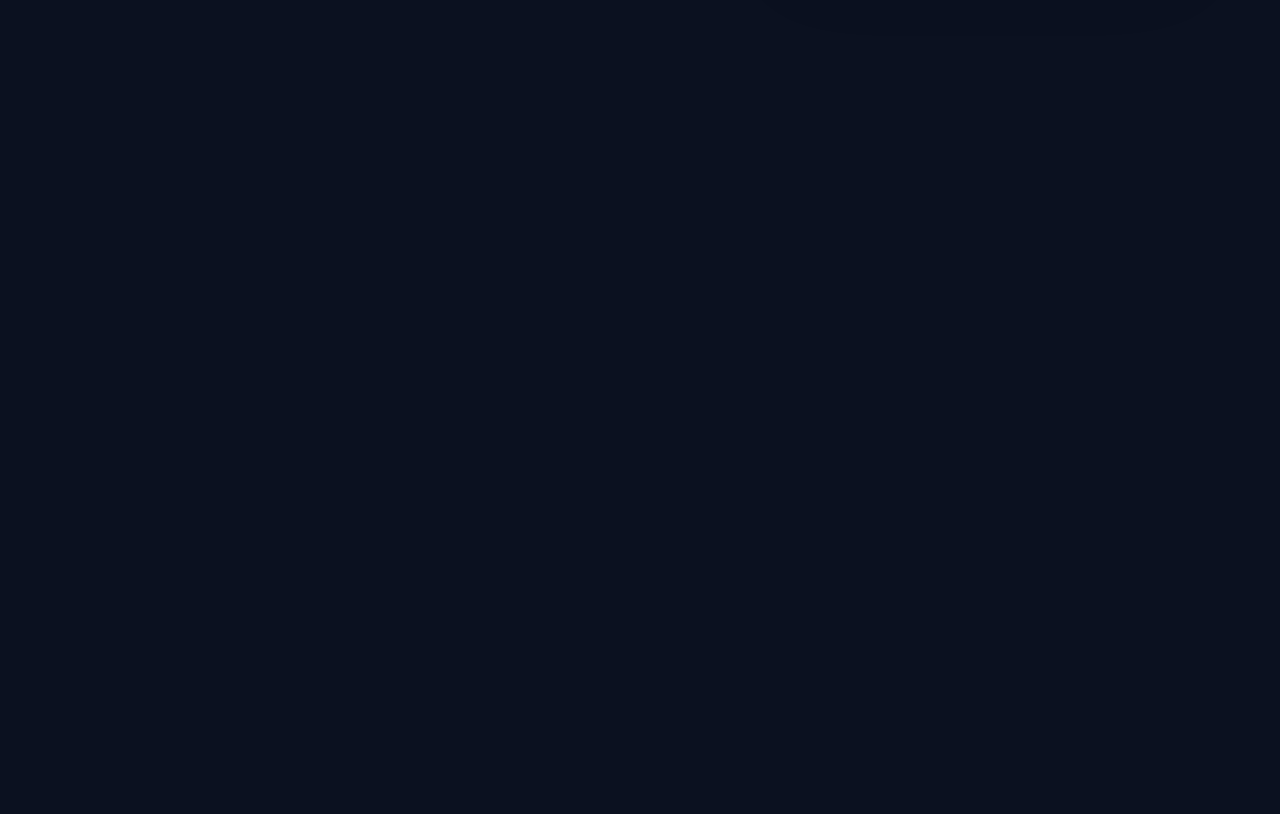
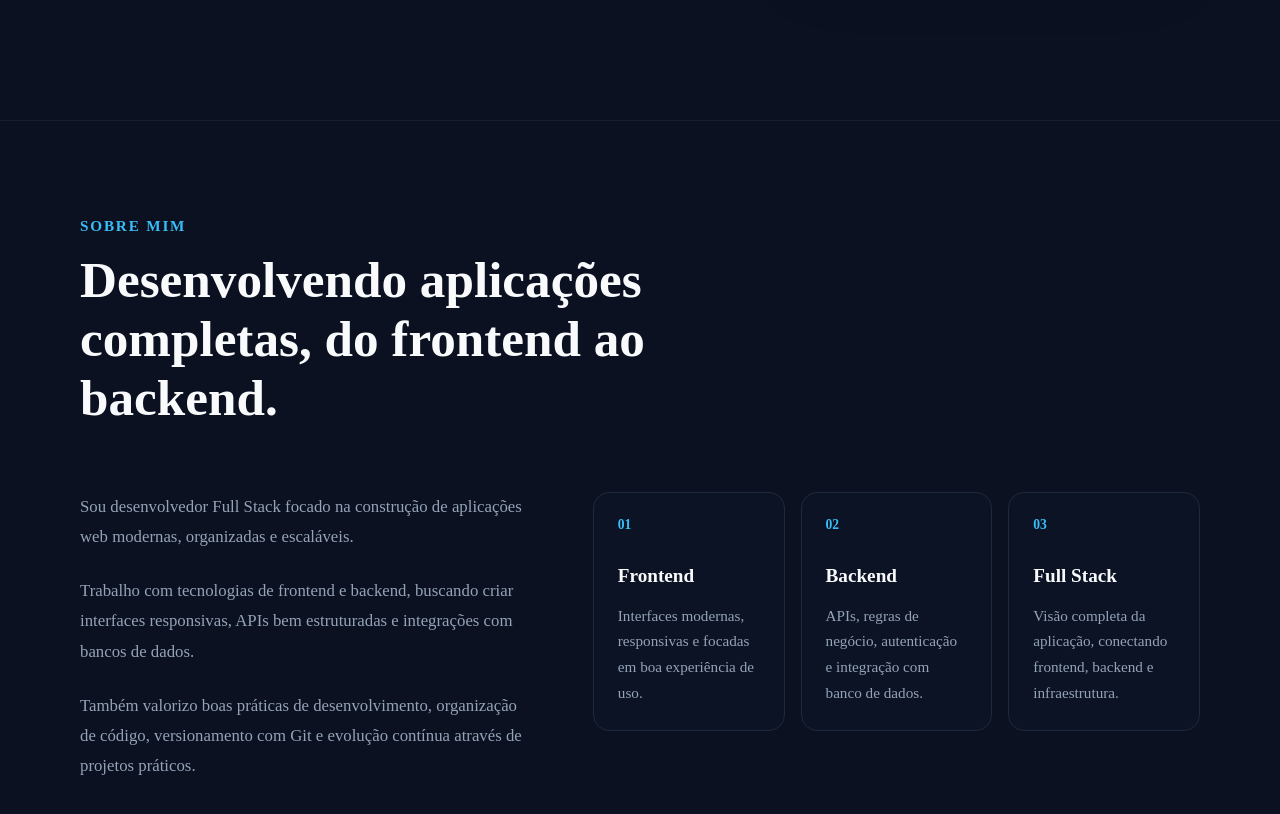
Before and after one commit to jgsantosx/portfolio, a React (Vite) app in the folder frontend/: page / in a window 1280 px wide. Shown: the part 680-1494 px from the top of the page. Before the commit the page ends 800 px from the top, so only its background shows below. Built offline with nearby package versions, Linux system fonts and the light colour scheme.

Commit message:
feat: add about section

```diff
--- a/frontend/src/App.tsx
+++ b/frontend/src/App.tsx
@@ -1,5 +1,6 @@
 import { Navbar } from "./components/Navbar/Navbar";
 import { Hero } from "./sections/Hero/Hero";
+import { About } from "./sections/About/About";
 
 function App() {
   return (
@@ -8,6 +9,7 @@ function App() {
 
       <main>
         <Hero />
+        <About />
       </main>
     </>
   );
--- /dev/null
+++ b/frontend/src/sections/About/About.css
@@ -0,0 +1,119 @@
+.about {
+  border-top: 1px solid rgba(148, 163, 184, 0.08);
+}
+
+.about__content {
+  display: grid;
+  gap: 4rem;
+}
+
+.about__heading {
+  max-width: 760px;
+}
+
+.about__eyebrow {
+  display: inline-block;
+  margin-bottom: 1rem;
+
+  color: #38bdf8;
+
+  font-size: 0.95rem;
+  font-weight: 600;
+
+  text-transform: uppercase;
+  letter-spacing: 0.12em;
+}
+
+.about__title {
+  color: #f8fafc;
+
+  font-size: clamp(2rem, 4vw, 3.5rem);
+  line-height: 1.15;
+}
+
+.about__body {
+  display: grid;
+  grid-template-columns: 0.85fr 1.15fr;
+  gap: 4rem;
+  align-items: start;
+}
+
+.about__text {
+  display: grid;
+  gap: 1.5rem;
+}
+
+.about__text p {
+  color: #94a3b8;
+
+  font-size: 1.05rem;
+  line-height: 1.8;
+}
+
+.about__highlights {
+  display: grid;
+  grid-template-columns: repeat(3, 1fr);
+  gap: 1rem;
+}
+
+.about__card {
+  min-height: 220px;
+
+  padding: 1.5rem;
+
+  border: 1px solid #1e293b;
+  border-radius: 16px;
+
+  background: rgba(15, 23, 42, 0.45);
+
+  transition:
+    transform 0.2s ease,
+    border-color 0.2s ease;
+}
+
+.about__card:hover {
+  transform: translateY(-4px);
+  border-color: rgba(56, 189, 248, 0.45);
+}
+
+.about__card span {
+  display: block;
+
+  margin-bottom: 2rem;
+
+  color: #38bdf8;
+
+  font-size: 0.85rem;
+  font-weight: 700;
+}
+
+.about__card h3 {
+  margin-bottom: 1rem;
+
+  color: #f8fafc;
+
+  font-size: 1.2rem;
+}
+
+.about__card p {
+  color: #94a3b8;
+
+  font-size: 0.95rem;
+  line-height: 1.7;
+}
+
+@media (max-width: 1000px) {
+  .about__body {
+    grid-template-columns: 1fr;
+  }
+}
+
+@media (max-width: 768px) {
+  .about__highlights {
+    grid-template-columns: 1fr;
+  }
+
+  .about__card {
+    min-height: auto;
+  }
+}
--- /dev/null
+++ b/frontend/src/sections/About/About.tsx
@@ -0,0 +1,67 @@
+import "./About.css";
+
+export function About() {
+  return (
+    <section className="about section" id="about">
+      <div className="container about__content">
+        <div className="about__heading">
+          <span className="about__eyebrow">Sobre mim</span>
+
+          <h2 className="about__title">
+            Desenvolvendo aplicações completas, do frontend ao backend.
+          </h2>
+        </div>
+
+        <div className="about__body">
+          <div className="about__text">
+            <p>
+              Sou desenvolvedor Full Stack focado na construção de aplicações
+              web modernas, organizadas e escaláveis.
+            </p>
+
+            <p>
+              Trabalho com tecnologias de frontend e backend, buscando criar
+              interfaces responsivas, APIs bem estruturadas e integrações com
+              bancos de dados.
+            </p>
+
+            <p>
+              Também valorizo boas práticas de desenvolvimento, organização de
+              código, versionamento com Git e evolução contínua através de
+              projetos práticos.
+            </p>
+          </div>
+
+          <div className="about__highlights">
+            <article className="about__card">
+              <span>01</span>
+              <h3>Frontend</h3>
+              <p>
+                Interfaces modernas, responsivas e focadas em boa experiência
+                de uso.
+              </p>
+            </article>
+
+            <article className="about__card">
+              <span>02</span>
+              <h3>Backend</h3>
+              <p>
+                APIs, regras de negócio, autenticação e integração com banco de
+                dados.
+              </p>
+            </article>
+
+            <article className="about__card">
+              <span>03</span>
+              <h3>Full Stack</h3>
+              <p>
+                Visão completa da aplicação, conectando frontend, backend e
+                infraestrutura.
+              </p>
+            </article>
+          </div>
+        </div>
+      </div>
+    </section>
+  );
+}
```
